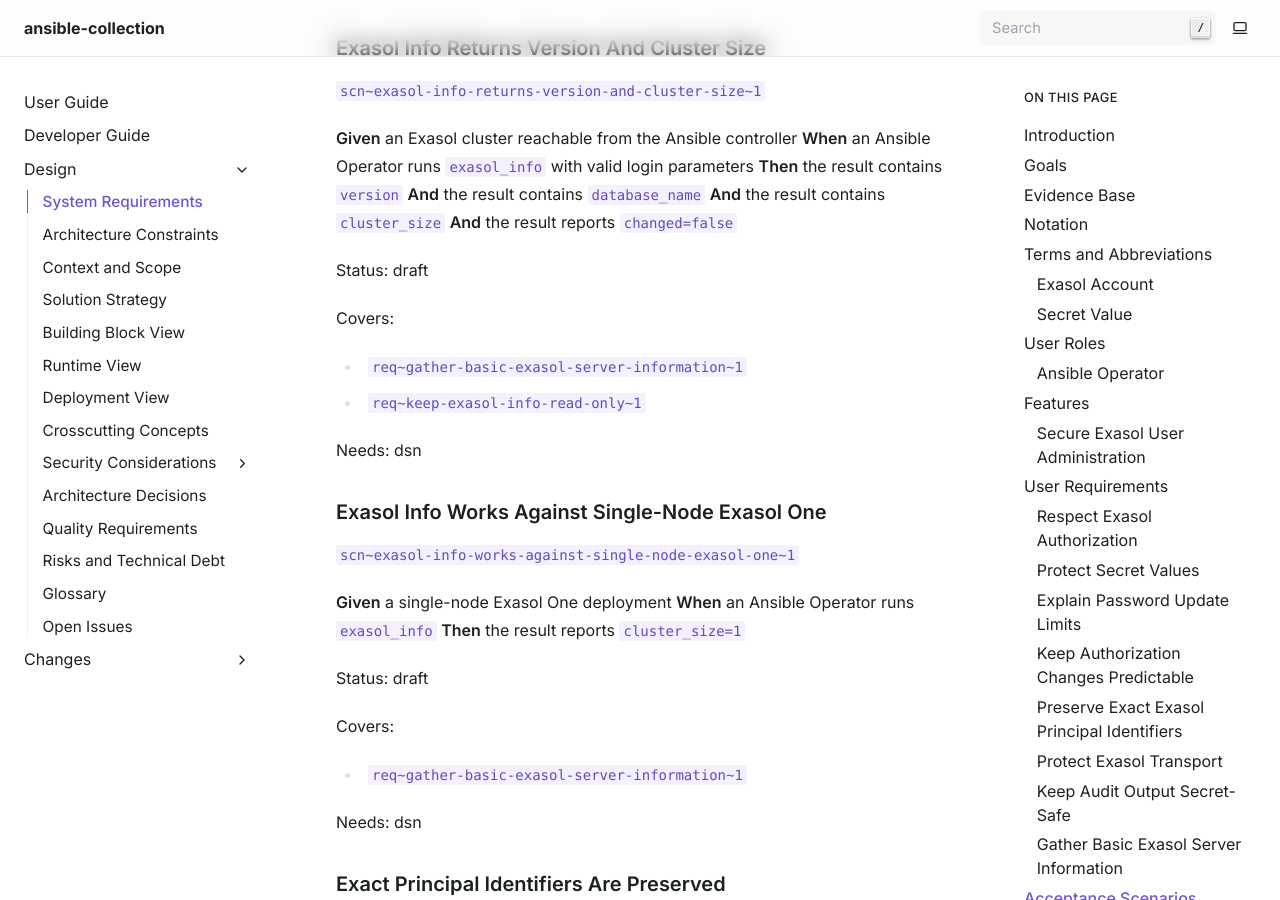
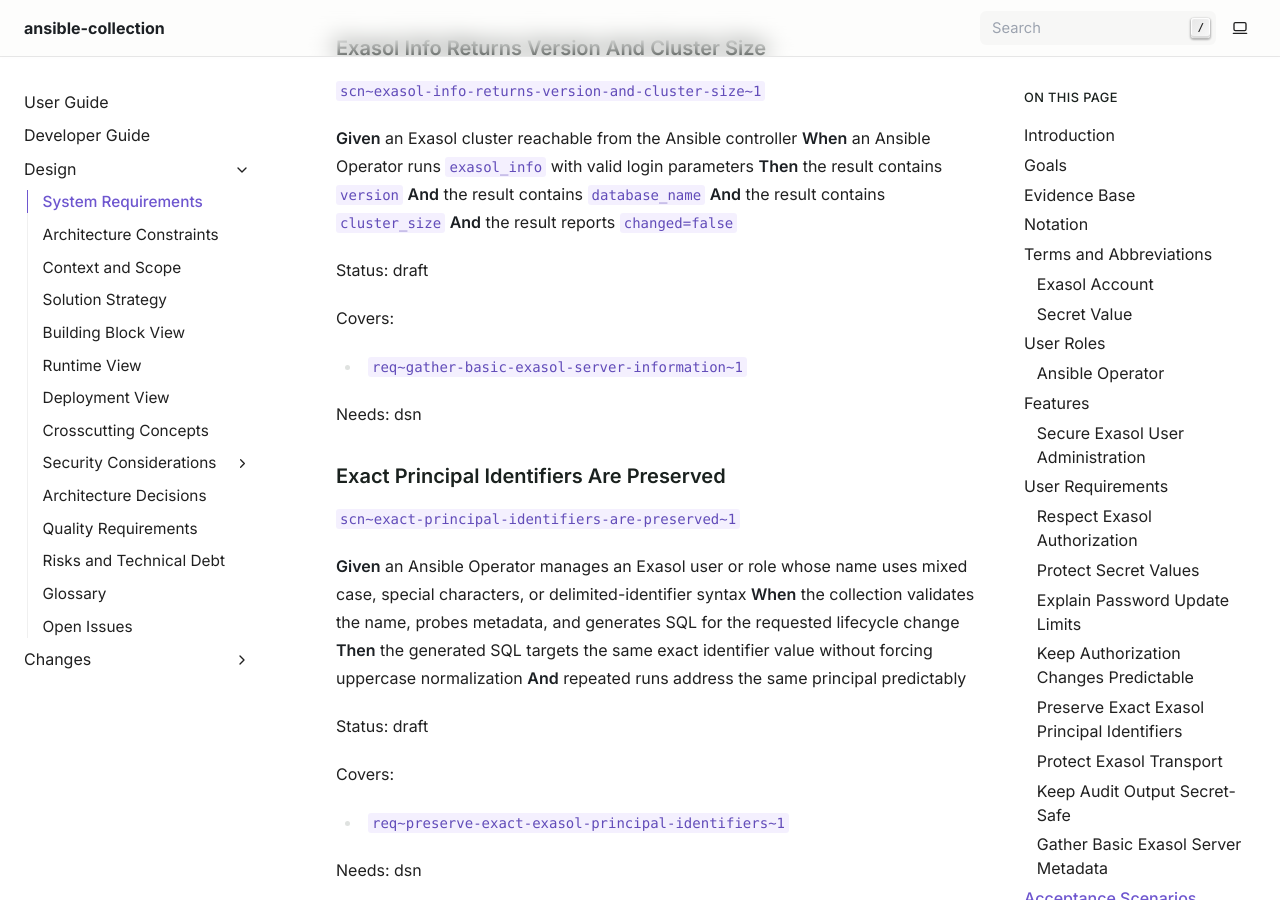
Before and after one commit to exasol/ansible-collection, a Sphinx documentation site: the page built from doc/system_requirements.md, in a window 1280 px wide and 900 px high, scrolled down 9068 px. Built offline with Sphinx 7.4.7, drawn with Linux system fonts in a browser that asks for light colours; some of the changed text lies outside the part shown.

Commit message:
Remove not met requirements

```diff
--- a/doc/system_requirements.md
+++ b/doc/system_requirements.md
@@ -182,10 +182,10 @@
 
 Needs: scn
 
-### Gather Basic Exasol Server Information
+### Gather Basic Exasol Server Metadata
 `req~gather-basic-exasol-server-information~1`
 
-The `exasol_info` module must gather the Exasol server version, database name, and cluster size through read-only metadata queries, always report `changed=false`, and does not alter the Exasol state.
+The `exasol_info` module must gather the Exasol server version, database name, and cluster size through read-only metadata queries, always report `changed=false`, and not alter the Exasol state.
 
 Rationale:
 
@@ -287,21 +287,6 @@
 
 Covers:
 - `req~gather-basic-exasol-server-information~1`
-- `req~keep-exasol-info-read-only~1`
-
-Needs: dsn
-
-### Exasol Info Works Against Single-Node Exasol One
-`scn~exasol-info-works-against-single-node-exasol-one~1`
-
-**Given** a single-node Exasol One deployment
-**When** an Ansible Operator runs `exasol_info`
-**Then** the result reports `cluster_size=1`
-
-Status: draft
-
-Covers:
-- `req~gather-basic-exasol-server-information~1`
 
 Needs: dsn
 
```
Also changed, not shown: doc/changesets/15-add-exasol-info-module.md (+1 -1 lines).
